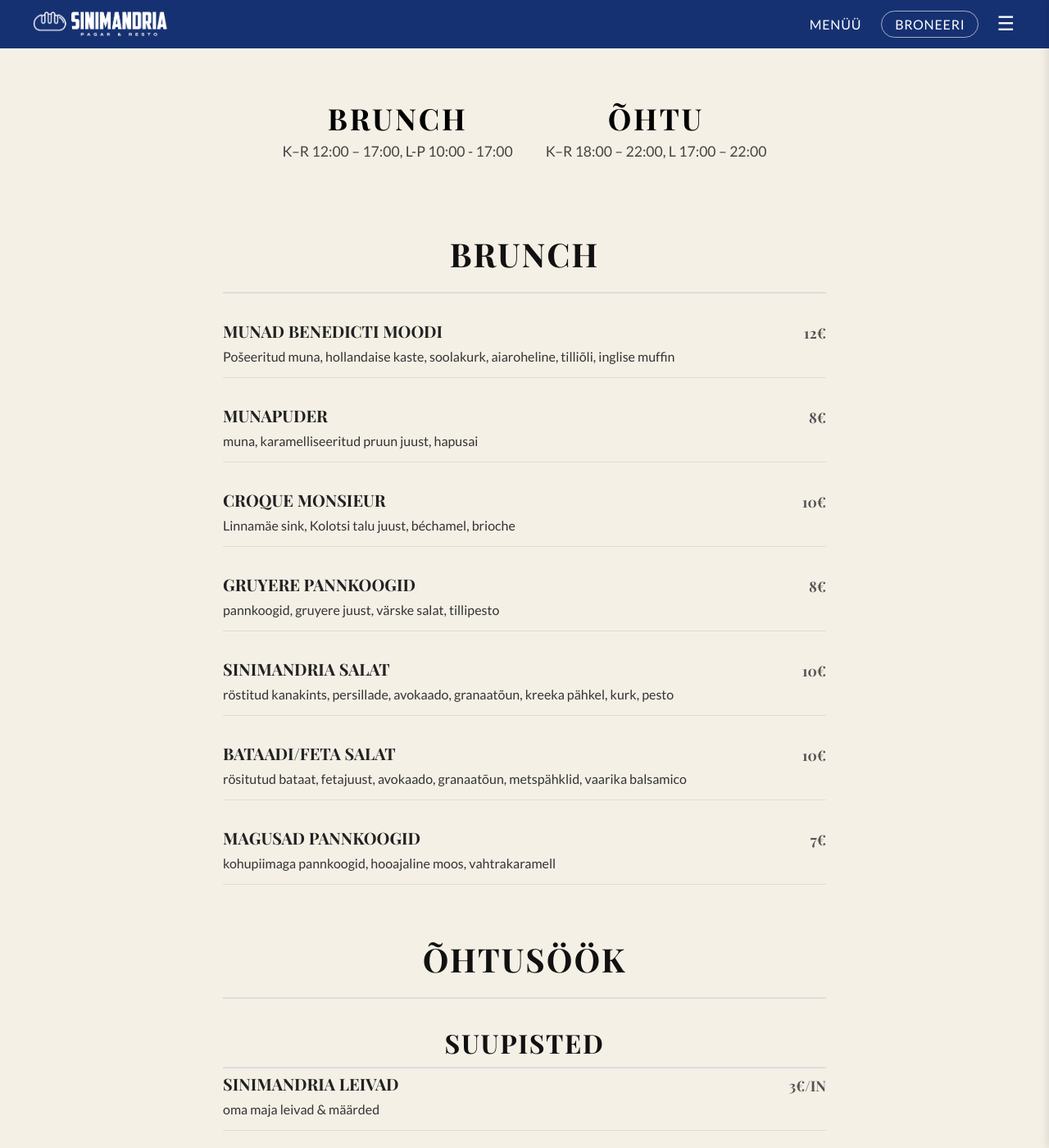
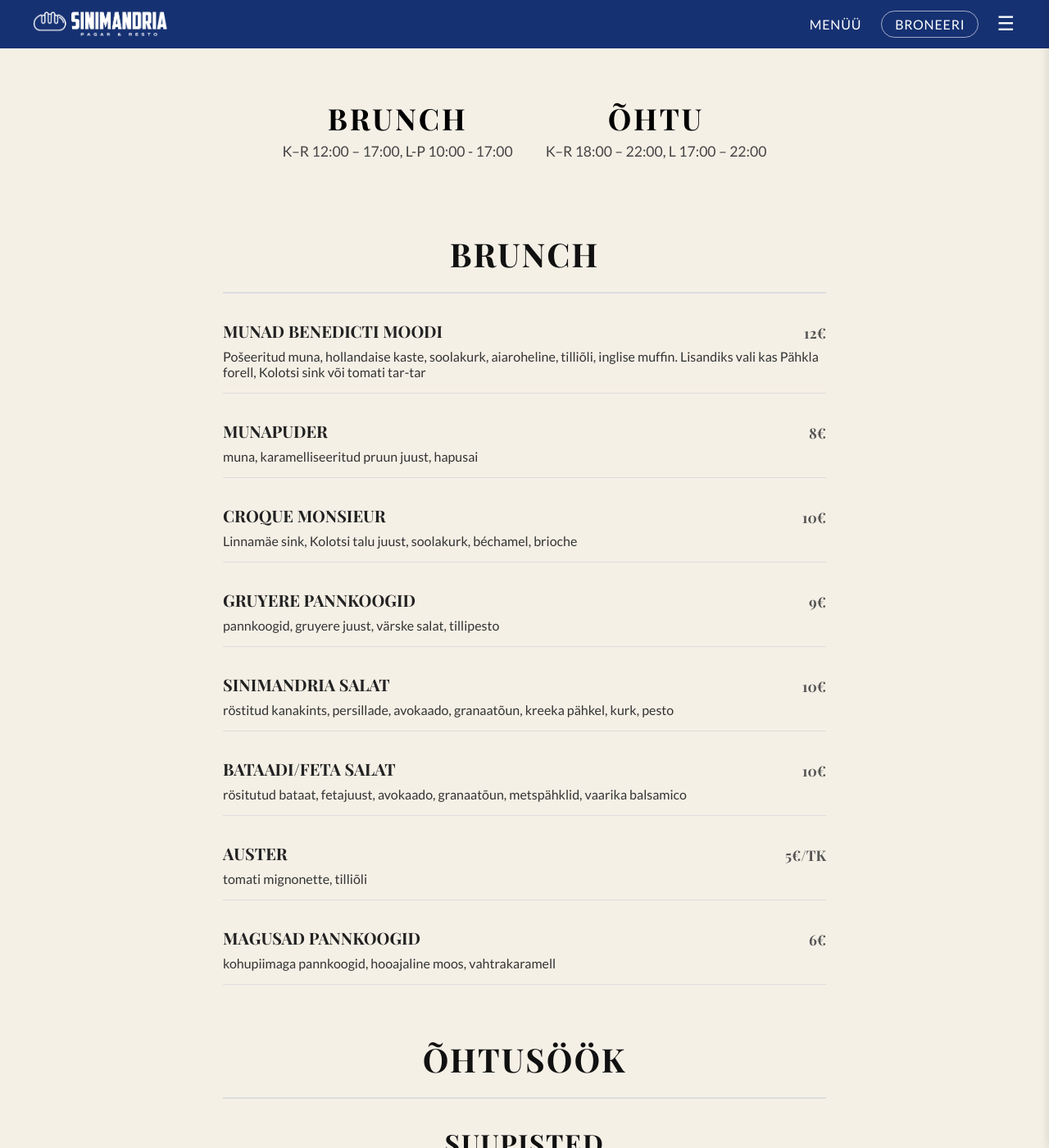
Before and after one commit to m-tu/sinimandria, a Jekyll site: the page built from pages/menu.markdown, in a window 1280 px wide and 1400 px high. Shown: the whole window at 82% size. Built offline with Jekyll 4.4.1, drawn with Linux system fonts in a browser that asks for light colours; some of the changed text lies outside the part shown.

Commit message:
Update menu.markdown

```diff
--- a/pages/menu.markdown
+++ b/pages/menu.markdown
@@ -77,7 +77,7 @@
 <section class="menu-section">
   <div class="menu-item">
     <h3>MUNAD BENEDICTI MOODI <span class="price">12€</span></h3>
-    <p>Pošeeritud muna, hollandaise kaste, soolakurk, aiaroheline, tilliõli, inglise muffin</p>
+    <p>Pošeeritud muna, hollandaise kaste, soolakurk, aiaroheline, tilliõli, inglise muffin. Lisandiks vali kas Pähkla forell, Kolotsi sink või tomati tar-tar</p>
   </div>
   <div class="menu-item">
     <h3>MUNAPUDER <span class="price">8€</span></h3>
@@ -85,10 +85,10 @@
   </div>
   <div class="menu-item">
     <h3>CROQUE MONSIEUR <span class="price">10€</span></h3>
-    <p>Linnamäe sink, Kolotsi talu juust, béchamel, brioche</p>
+    <p>Linnamäe sink, Kolotsi talu juust, soolakurk, béchamel, brioche</p>
   </div>
   <div class="menu-item">
-    <h3>GRUYERE PANNKOOGID <span class="price">8€</span></h3>
+    <h3>GRUYERE PANNKOOGID <span class="price">9€</span></h3>
     <p>pannkoogid, gruyere juust, värske salat, tillipesto</p>
   </div>
   <div class="menu-item">
@@ -100,7 +100,11 @@
     <p>rösitutud bataat, fetajuust, avokaado, granaatõun, metspähklid, vaarika balsamico</p>
   </div>
   <div class="menu-item">
-    <h3>MAGUSAD PANNKOOGID <span class="price">7€</span></h3>
+    <h3>AUSTER <span class="price">5€/tk</span></h3>
+    <p>tomati mignonette, tilliõli</p>
+  </div>
+  <div class="menu-item">
+    <h3>MAGUSAD PANNKOOGID <span class="price">6€</span></h3>
     <p>kohupiimaga pannkoogid, hooajaline moos, vahtrakaramell</p>
   </div>
 </section>
@@ -149,15 +153,15 @@
     <p>confit, porru variatsioonid, vadakukaste</p>
   </div>
   <div class="menu-item">
-    <h3>KAHEKSAJALG JA MERIVÄHK <span class="price">16€</span></h3>
+    <h3>KAHEKSAJALG JA MERIVÄHK <span class="price">18€</span></h3>
     <p>terriin, kartul, tomat</p>
   </div>
   <div class="menu-item">
-    <h3>SMØREBROD <span class="price">10€</span></h3>
+    <h3>SMØREBROD <span class="price">11€</span></h3>
     <p>suitsukala, must leib, kurk, muna</p>
   </div>
   <div class="menu-item">
-    <h3>HIRVE TAR-TAR <span class="price">18€</span></h3>
+    <h3>HIRVE TAR-TAR <span class="price">16€</span></h3>
     <p>filotaigen, suitsutatud munakollane</p>
   </div>
 </section>
@@ -169,8 +173,8 @@
     <p>suvikõrvits, tomat, filotainas</p>
   </div>
   <div class="menu-item">
-    <h3>MERIAHVEN <span class="price">25€</span></h3>
-    <p>köögiviljad, kaheksajala jus</p>
+    <h3>VALGE KALA <span class="price">25€</span></h3>
+    <p>köögiviljad, bouillabase</p>
   </div>
   <div class="menu-item">
     <h3>VUTT <span class="price">28€</span></h3>
```
